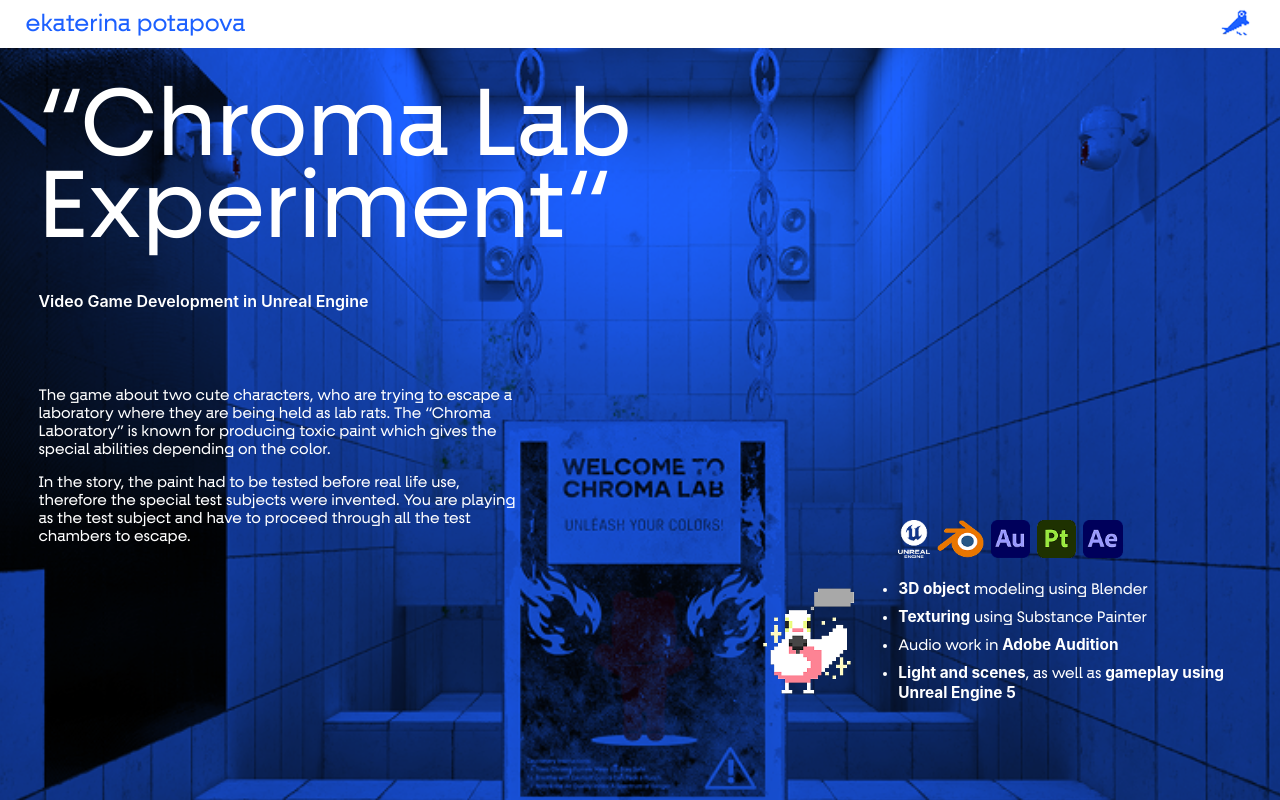
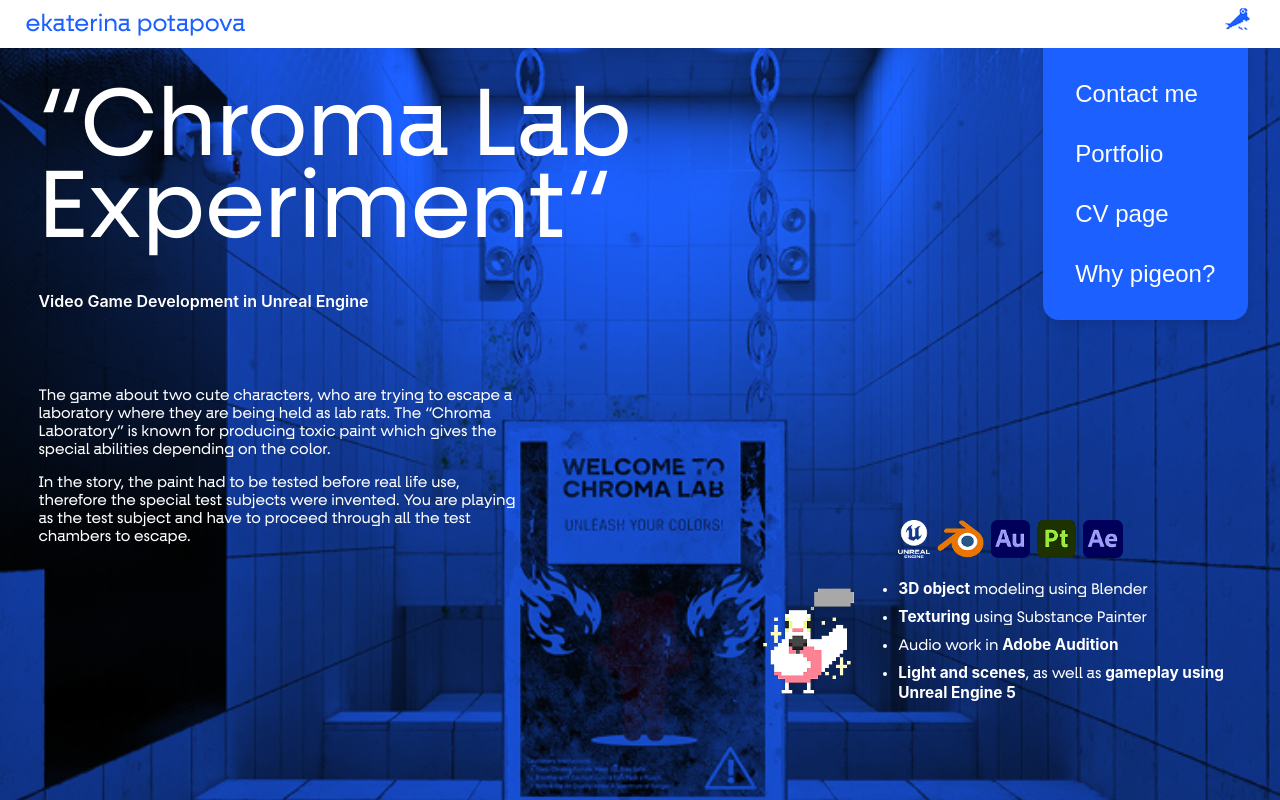
Before and after one commit to shemsAsf/Katherine_Portfolio, a React (Create React App) app in the folder portfolio/: page /Chroma_Lab_Experiment in a window 1280 px wide. Both pictures are taken after a click on the picture 1236 px from the left and 23 px from the top of the page. Shown: the top 800 px of the page. Built offline with nearby package versions, Linux system fonts and the light colour scheme; a web font is replaced by a local one.

Commit message:
Added navigation box

```diff
--- a/portfolio/src/components/layout/Header/Header.css
+++ b/portfolio/src/components/layout/Header/Header.css
@@ -1,3 +1,8 @@
+.header-container {
+	margin-bottom: clamp(3rem, 6vh, 5rem);
+	position: relative;
+}
+
 header {
 	position: fixed;
 	top: 0;
@@ -12,22 +17,57 @@ header {
 	padding: 0 2vw;
 	box-sizing: border-box;
 	color: var(--primary-color);
-	font-size: clamp(1rem, 4vh, 1.5rem)
-}
-
-.header-container {
-	margin-bottom: clamp(3rem, 6vh, 5rem);
+	font-size: clamp(1rem, 4vh, 1.5rem);
 }
 
 header p {
 	margin: 0;
+	cursor: pointer;
 }
 
 .header-logo {
-	width: 4.5vh;
-	width: clamp(2rem, 4.5vh, 4rem);
+	width: clamp(2rem, 3.8vh, 3rem);
 	height: auto;
+	cursor: pointer;
+}
+
+.logo-container {
+	position: relative;
+}
+
+.nav-box {
+	position: absolute;
+	top: 100%;
+	right: 0;
+	width: 16vw;
+	margin-right: 2rem;
+	background: var(--primary-color);
+	border-bottom-left-radius: 1rem;
+	border-bottom-right-radius: 1rem;
+	display: flex;
+	flex-direction: column;
+	box-shadow: 0 4px 8px rgba(0,0,0,0.1);
+	z-index: 9999;
+	padding: 1rem 0;
+}
+
+.nav-box button {
+	background: transparent;
+	border: none;
+	color: white;
+	padding: 1rem 2rem;
+	text-align: left;
+	cursor: pointer;
+	transition: background 0.3s;
+	font-size: clamp(.5rem, 2vw, 1.5rem);
+}
+
+.nav-box button:hover {
+	background: rgba(255, 255, 255, 0.1);
 }
 
 @media (max-width: 768px) {
+	.nav-box {
+		width: 30vw;
+	}
 }
--- a/portfolio/src/components/layout/Header/Header.tsx
+++ b/portfolio/src/components/layout/Header/Header.tsx
@@ -2,15 +2,46 @@
 
 import "./Header.css";
 import { useNavigate } from 'react-router-dom';
+import { useState, useEffect, useRef } from 'react';
 
 export default function Header() {
 	const navigate = useNavigate();
+	const [showNav, setShowNav] = useState(false);
+	const navRef = useRef<HTMLDivElement>(null);
+	const logoRef = useRef<HTMLDivElement>(null);
+
+	useEffect(() => {
+		function handleClickOutside(event: MouseEvent) {
+			if (
+				showNav &&
+				navRef.current &&
+				!navRef.current.contains(event.target as Node) &&
+				logoRef.current &&
+				!logoRef.current.contains(event.target as Node)
+			) {
+				setShowNav(false);
+			}
+		}
+
+		document.addEventListener("mousedown", handleClickOutside);
+		return () => document.removeEventListener("mousedown", handleClickOutside);
+	}, [showNav]);
 
 	return (
 		<div className="header-container">
 			<header>
 				<p onClick={() => navigate('/')}>ekaterina potapova</p>
+				<div className="logo-container" onClick={() => setShowNav(!showNav)} ref={logoRef}>
 					<img src="/Img/BB-bird-2.png" className="header-logo" alt="logo" />
+				</div>
+				{showNav && (
+					<div className="nav-box" ref={navRef}>
+						<button onClick={() => navigate('/Contact')}>Contact me</button>
+						<button onClick={() => navigate('/portfolio')}>Portfolio</button>
+						<button onClick={() => navigate('/CV')}>CV page</button>
+						<button onClick={() => navigate('/pigeon')}>Why pigeon?</button>
+					</div>
+				)}
 			</header>
 		</div>
 	);
```
Also changed, not shown: portfolio/src/components/ProjectsShowCase/ChromaLabPres/ChromaBody/ChromaBody.tsx (added, +12 -0 lines), portfolio/src/components/ProjectsShowCase/ChromaLabPres/ChromaBody/ChromaBody.css (added). Lines whose indentation alone changed are shown as unchanged.
